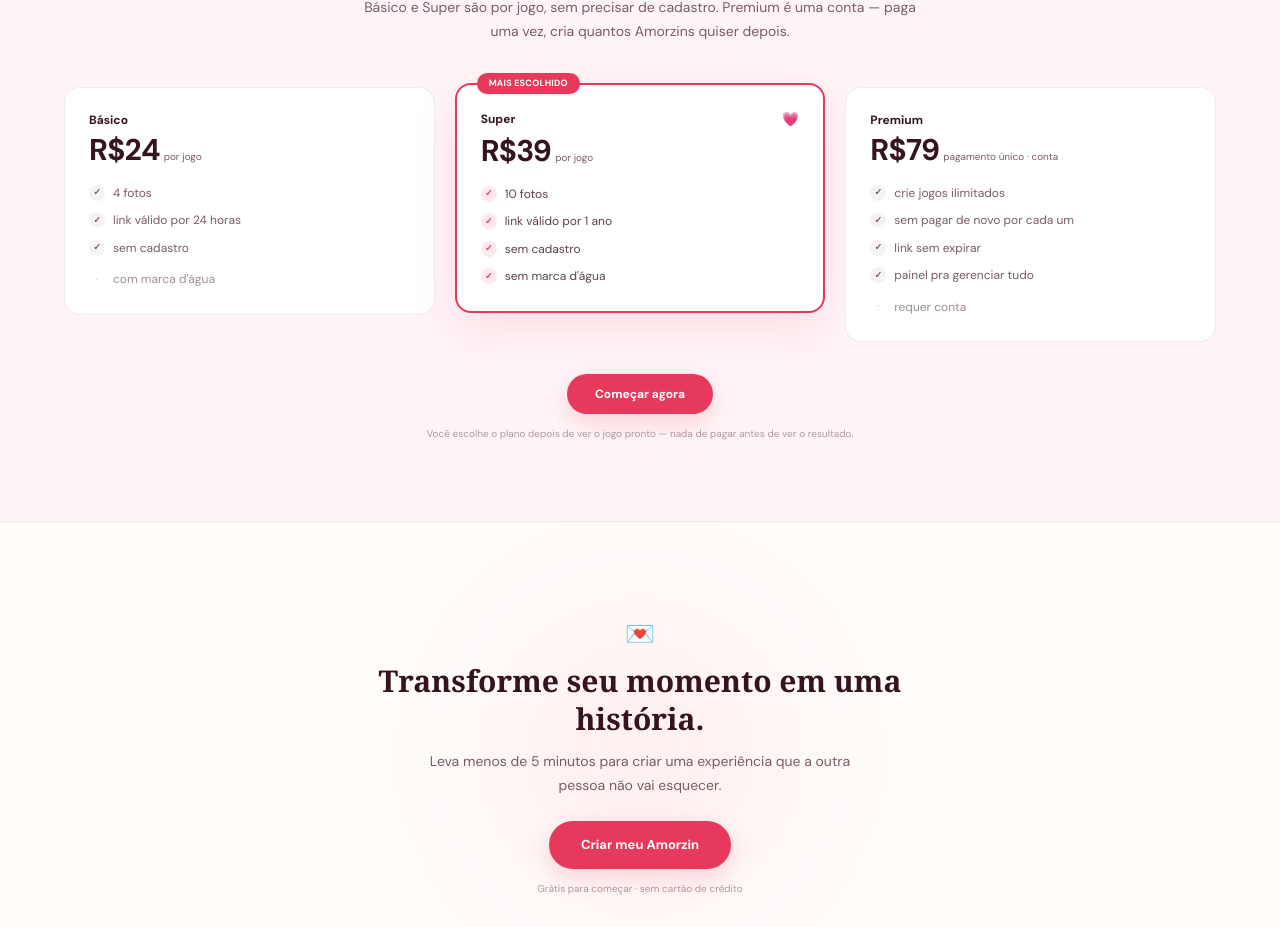
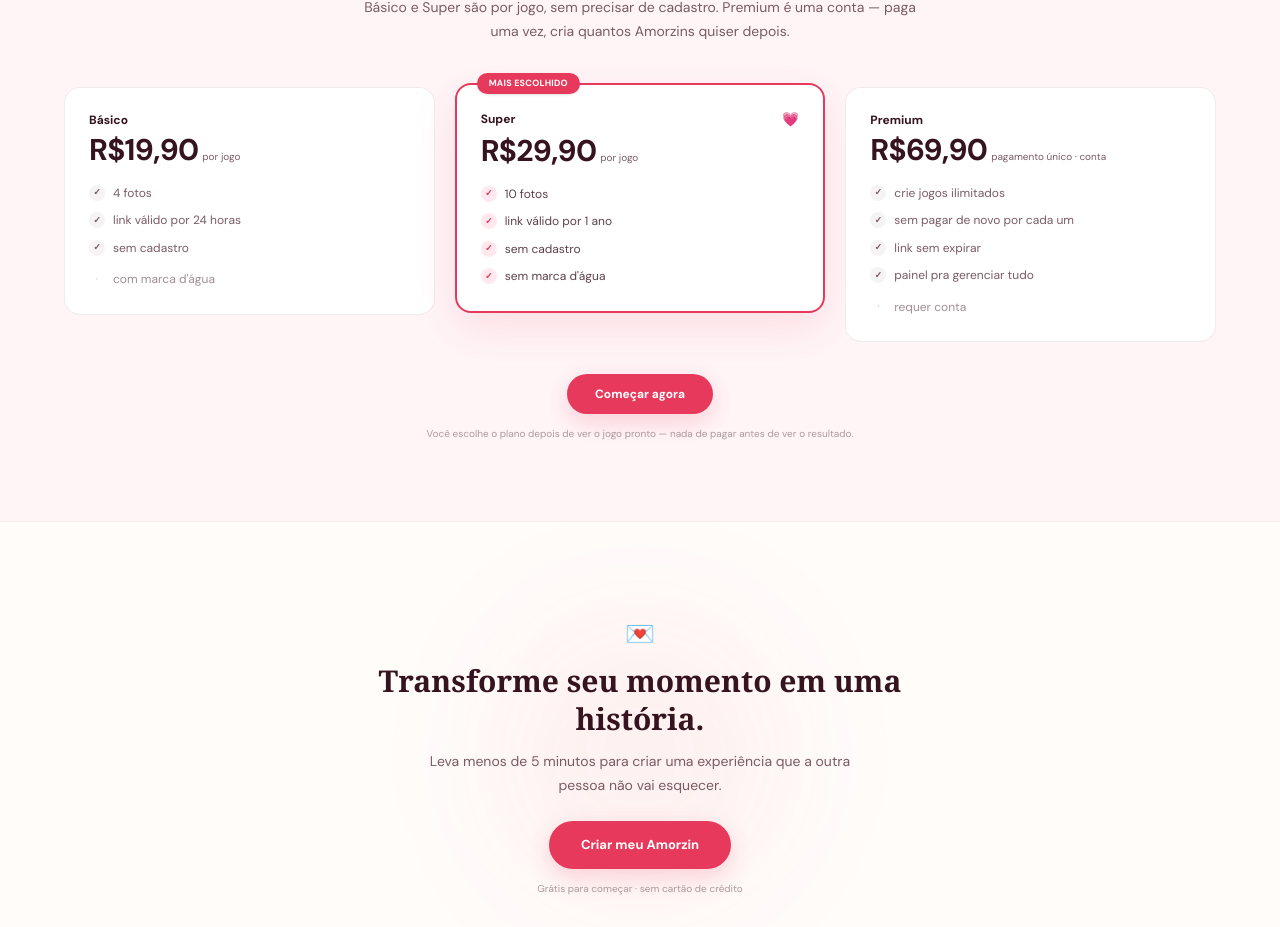
Before and after one commit to lucas-rocha/amorzin, a Next.js app: page / in a window 1280 px wide. Shown: the part 1860-2787 px from the top of the page. Built offline with nearby package versions, Linux system fonts and the light colour scheme; no server answers; a web font is replaced by a local one.

Commit message:
Remove plan picker no passo final

```diff
--- a/app/criar/page.tsx
+++ b/app/criar/page.tsx
@@ -405,16 +405,6 @@ function CreateAmorzinPageContent() {
                         onFinalMessageChange={(value) => updateField('finalMessage', value)}
                         onButtonTextChange={(value) => updateField('acceptButtonText', value)}
                       />
-
-                      <div className="mt-7">
-                        <h3 className="mb-3 text-xs font-bold text-[#35131F] md:text-sm">Escolha seu plano</h3>
-                        <PlanPicker
-                          eligiblePlans={eligiblePlans}
-                          recommended={recommended}
-                          selected={selectedPlan}
-                          onSelect={setSelectedPlan}
-                        />
-                      </div>
                     </>
                   )}
                 </div>
--- a/app/page.tsx
+++ b/app/page.tsx
@@ -327,7 +327,7 @@ export default function LandingPage() {
           <div className="grid items-start gap-4 md:grid-cols-3 md:gap-5">
             <PlanCard
               title="Básico"
-              price="R$24"
+              price="R$19,90"
               suffix="por jogo"
               features={["4 fotos", "link válido por 24 horas", "sem cadastro"]}
               note="com marca d'água"
@@ -335,7 +335,7 @@ export default function LandingPage() {
 
             <PlanCard
               title="Super"
-              price="R$39"
+              price="R$29,90"
               suffix="por jogo"
               highlighted
               features={["10 fotos", "link válido por 1 ano", "sem cadastro", "sem marca d'água"]}
@@ -343,7 +343,7 @@ export default function LandingPage() {
 
             <PlanCard
               title="Premium"
-              price="R$79"
+              price="R$69,90"
               suffix="pagamento único · conta"
               features={[
                 "crie jogos ilimitados",
--- a/lib/plans.ts
+++ b/lib/plans.ts
@@ -22,7 +22,7 @@ export const PLAN_LIMITS: Record<PlanType, PlanLimits> = {
     allowCustomFinalMessage: true,
     watermark: true,
     expiresInDays: 1, // 24 horas
-    priceCents: 2400, // R$24
+    priceCents: 1990, // R$19,90
     requiresAccount: false,
     multiGame: false
   },
@@ -34,7 +34,7 @@ export const PLAN_LIMITS: Record<PlanType, PlanLimits> = {
     allowCustomFinalMessage: true,
     watermark: false,
     expiresInDays: 365, // 1 ano
-    priceCents: 3900, // ajuste como quiser
+    priceCents: 2990, // R$29,90
     requiresAccount: false,
     multiGame: false
   },
@@ -46,7 +46,7 @@ export const PLAN_LIMITS: Record<PlanType, PlanLimits> = {
     allowCustomFinalMessage: true,
     watermark: false,
     expiresInDays: null, // sem expiração
-    priceCents: 7900, // ajuste como quiser
+    priceCents: 6990, // R$69,90
     requiresAccount: true,
     multiGame: true
   }
```
